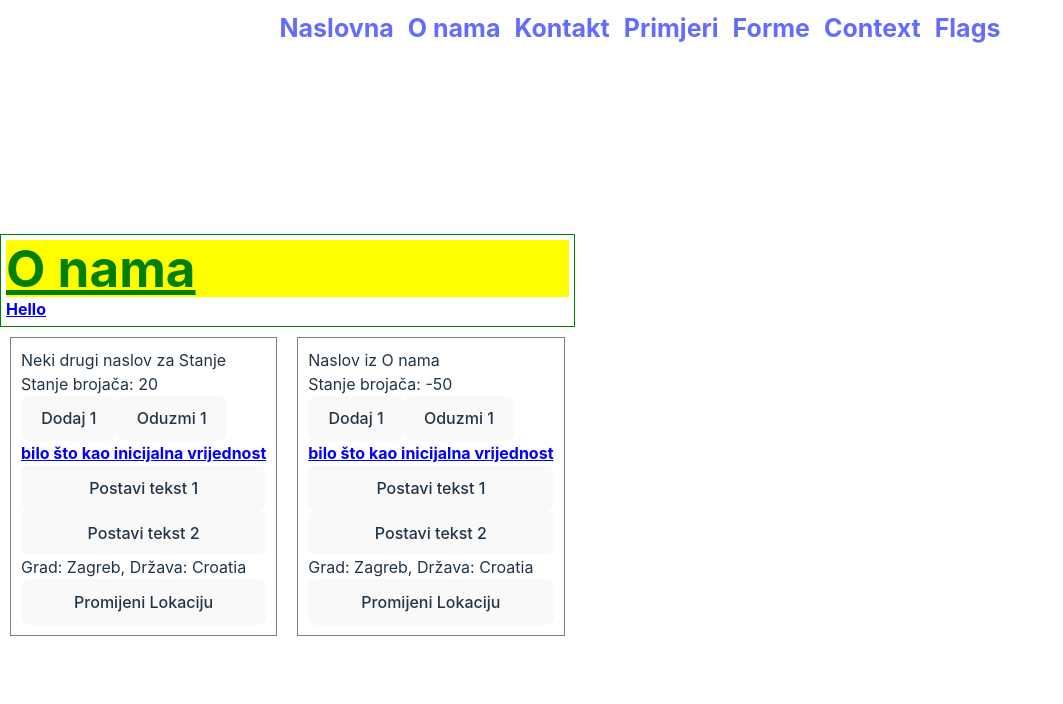
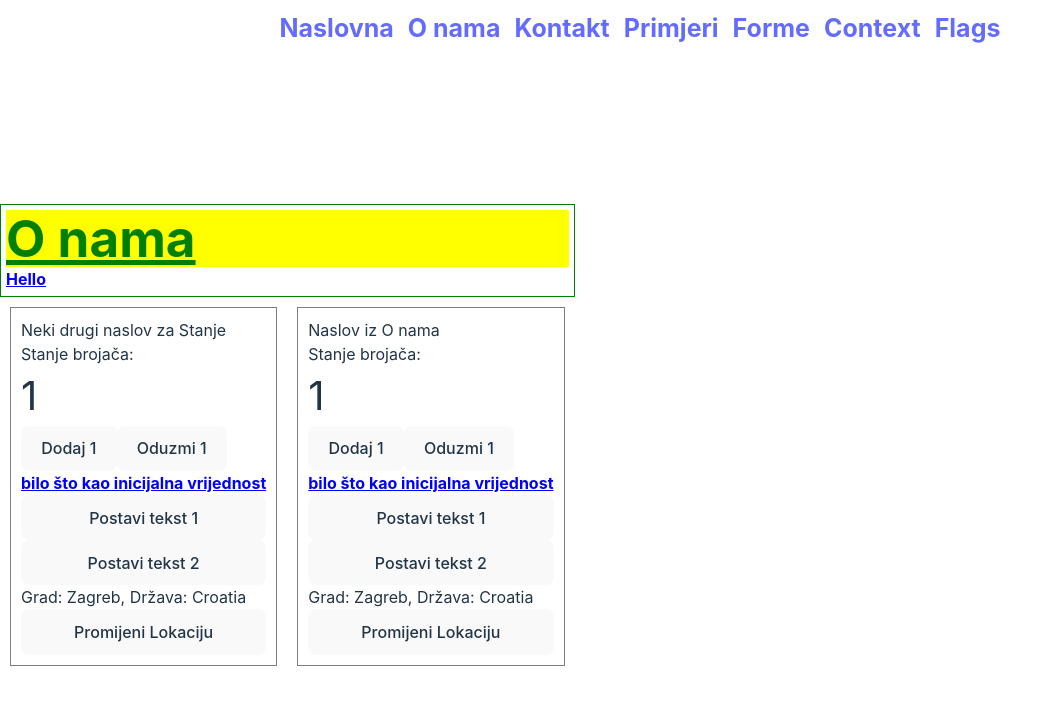
Before and after one commit to webbugt/algebra-react-vjezbe, a React (Vite) app: page /onama in a window 1280 px wide. Shown: the top 704 px of the page, without its empty margins (0-1063 px from the left). Built offline with nearby package versions, Linux system fonts and the light colour scheme.

Commit message:
implement useSelector in Counter and move useCounterState to new file

```diff
--- a/src/containers/Counter.jsx
+++ b/src/containers/Counter.jsx
@@ -1,58 +1,27 @@
-import { useState, useEffect } from "react";
-import propTypes from 'prop-types'
+import propTypes from "prop-types";
+import { useSelector } from "react-redux";
 
-const COUNTER_KEY = "counter-value"
+const COUNTER_KEY = "counter-value";
 
-const useCounterState = (initial, localStorageKey) => {
-  const [count, setCount] = useState(()=>{
-    const localStorageValue = window.localStorage.getItem(localStorageKey)
-    if(localStorageValue !== null){
-      return parseInt(localStorageValue)
-    }
-    return initial
-  });
-  console.log("counter se rerenderao", count);
+const countSelector = (state) => state.counter.value;
+export function Counter({ initial }) {
+  const count = useSelector(countSelector);
 
-  const addOne = () => {
-    // modifikacija stanja kada ovisimo o prethodnom
-    // koristi se funkcija koja uzima prethodno stanje i vrača novo
-    setCount((previousValue) => previousValue + 1);
-    // verbosniji način zapisa istog
-    // setCount(function(previousValue){
-    //     return previousValue + 1
-    // })
-  };
-
-
-  useEffect(()=>{
-    window.localStorage.setItem(localStorageKey,String(count))
-  },[count, localStorageKey])
-
-  const removeOne = () => {
-    setCount(previousValue => previousValue - 1);
-  };
-
-
-  return [count,addOne,removeOne]
-}
-
-export function Counter({ initial }) {
-  const [count, addOne, removeOne] = useCounterState(initial, COUNTER_KEY)
-
-  return <div>
-    <h2>Stanje brojača: {count}</h2>
-    <button onClick={addOne}>
-      Dodaj 1
-    </button>
-    <button onClick={removeOne}>
-      Oduzmi 1
-    </button>
-  </div>;
+  return (
+    <div>
+      <h2>
+        Stanje brojača:{" "}
+        <h3 style={{ fontSize: 40, weight: "bold" }}>{count}</h3>
+      </h2>
+      <button>Dodaj 1</button>
+      <button>Oduzmi 1</button>
+    </div>
+  );
 }
 
 Counter.propTypes = {
-  initial: propTypes.number
-}
+  initial: propTypes.number,
+};
 Counter.defaultProps = {
-  initial: 0
-}
+  initial: 0,
+};
--- /dev/null
+++ b/src/hooks/useCounterState.jsx
@@ -0,0 +1,32 @@
+import { useState, useEffect } from "react";
+
+export const useCounterState = (initial, localStorageKey) => {
+  const [count, setCount] = useState(() => {
+    const localStorageValue = window.localStorage.getItem(localStorageKey);
+    if (localStorageValue !== null) {
+      return parseInt(localStorageValue);
+    }
+    return initial;
+  });
+  console.log("counter se rerenderao", count);
+
+  const addOne = () => {
+    // modifikacija stanja kada ovisimo o prethodnom
+    // koristi se funkcija koja uzima prethodno stanje i vrača novo
+    setCount((previousValue) => previousValue + 1);
+    // verbosniji način zapisa istog
+    // setCount(function(previousValue){
+    //     return previousValue + 1
+    // })
+  };
+
+  useEffect(() => {
+    window.localStorage.setItem(localStorageKey, String(count));
+  }, [count, localStorageKey]);
+
+  const removeOne = () => {
+    setCount((previousValue) => previousValue - 1);
+  };
+
+  return [count, addOne, removeOne];
+};
--- a/src/store/counterSlice.js
+++ b/src/store/counterSlice.js
@@ -1,7 +1,7 @@
 import {createSlice} from "@reduxjs/toolkit"
 
 const initialState = {
-    value: 0,
+    value: 1,
 }
 
 export const counterSlice = createSlice({
```
